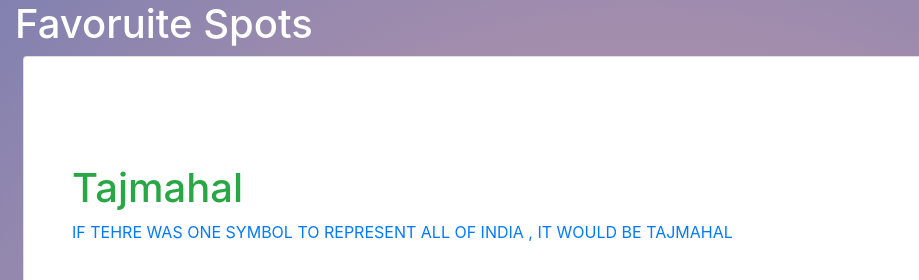
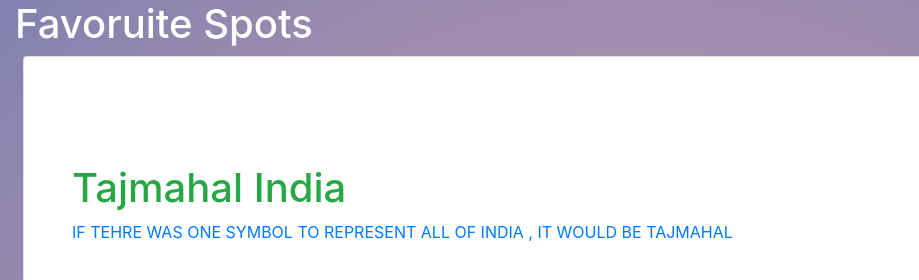
Before and after one commit to Ajayjoji1723/mern_stack, a plain HTML site: page class-3/index.html in a window 1280 px wide. Shown: the top 280 px of the page, 0-919 px from the left. Drawn offline with nearby package versions, Linux system fonts and the light colour scheme.

Commit message:
ashok changes

```diff
--- a/class-3/index.html
+++ b/class-3/index.html
@@ -25,7 +25,7 @@
         <div class="card p-5 m-2 d-flex flex-row justify-content-between align-items-center
         ">
             <div>
-                <h1 class="text-success">Tajmahal</h1>
+                <h1 class="text-success">Tajmahal India</h1>
                 <p  class="text-primary">IF TEHRE WAS ONE SYMBOL TO REPRESENT ALL OF INDIA , IT WOULD BE TAJMAHAL</p>
             </div>
             <img src="https://res.cloudinary.com/dhpkv1tec/image/upload/v1713529146/site_0252_0008-750-750-20151104113424_lf7wc1.jpg" class="w-25"/>
```
